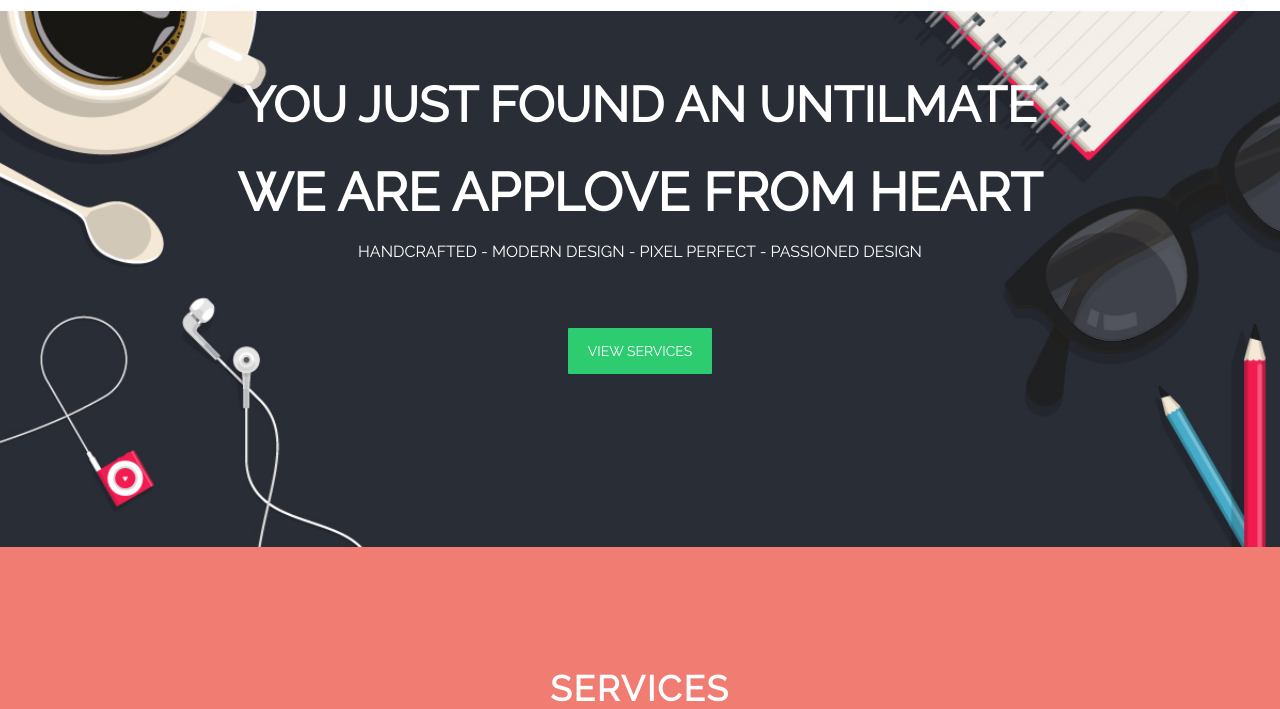
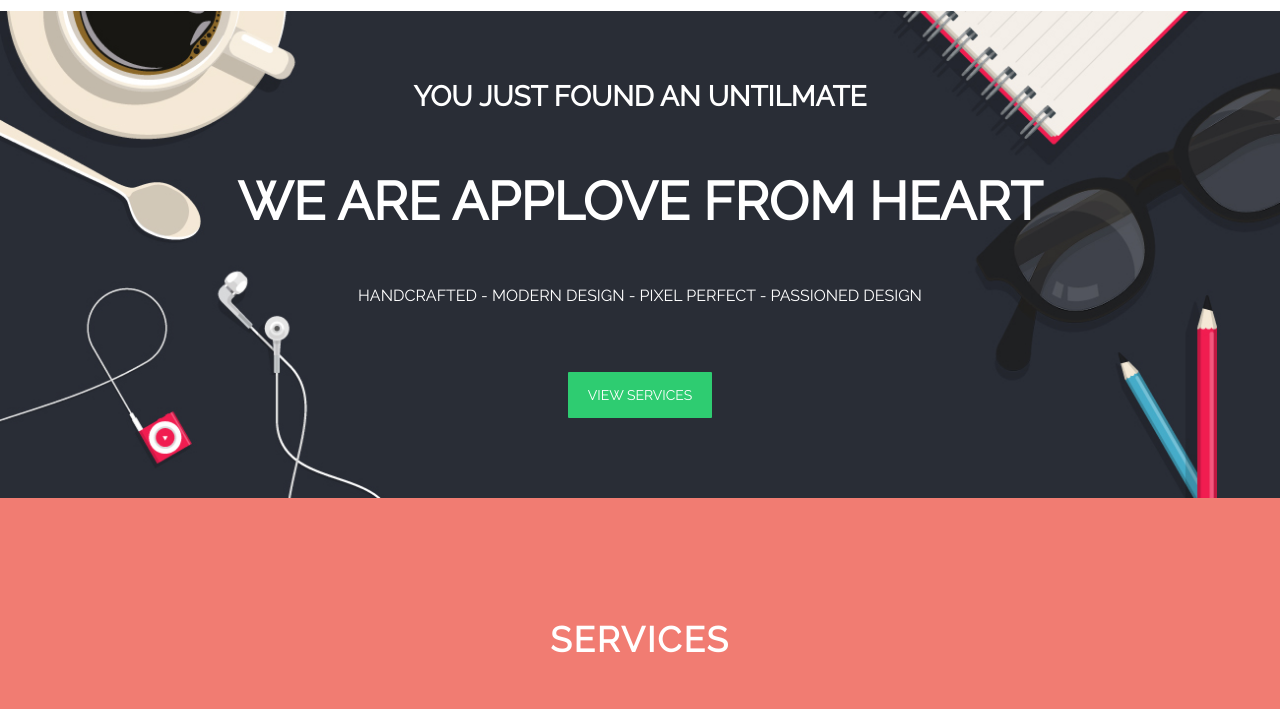
Before and after one commit to caterinadasilva/applove, a plain HTML site: page index.html in a window 1280 px wide. Shown: the part 87-796 px from the top of the page. Drawn offline with Linux system fonts and the light colour scheme.

Commit message:
Fix hero

```diff
--- a/assets/css/main.css
+++ b/assets/css/main.css
@@ -79,13 +79,19 @@ h6 {
   background-position: center;
   background-repeat: no-repeat;
   background-size: cover;
-  height: 554px;
+  overflow: hidden;
   text-align: center;
   margin-top: 80px;
 }
 #home .container {
   color: #fff;
-  padding: 70px;
+  padding: 10vh 2em;
+}
+#home h2 {
+    font-size: 28px;
+}
+#home h1 {
+  margin: 35px 0;
 }
 .text-home {
   font-size: 53px;
```
